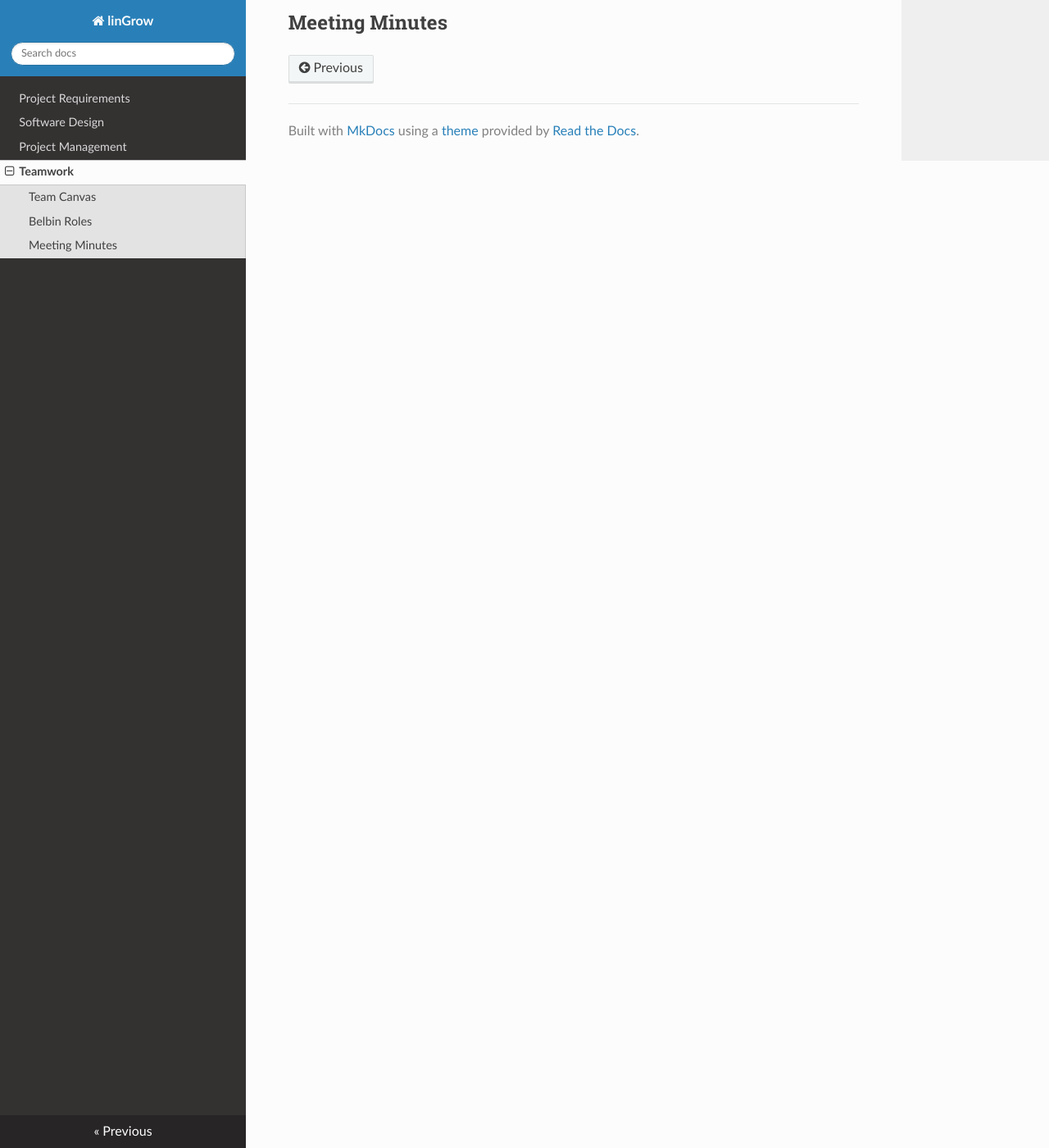
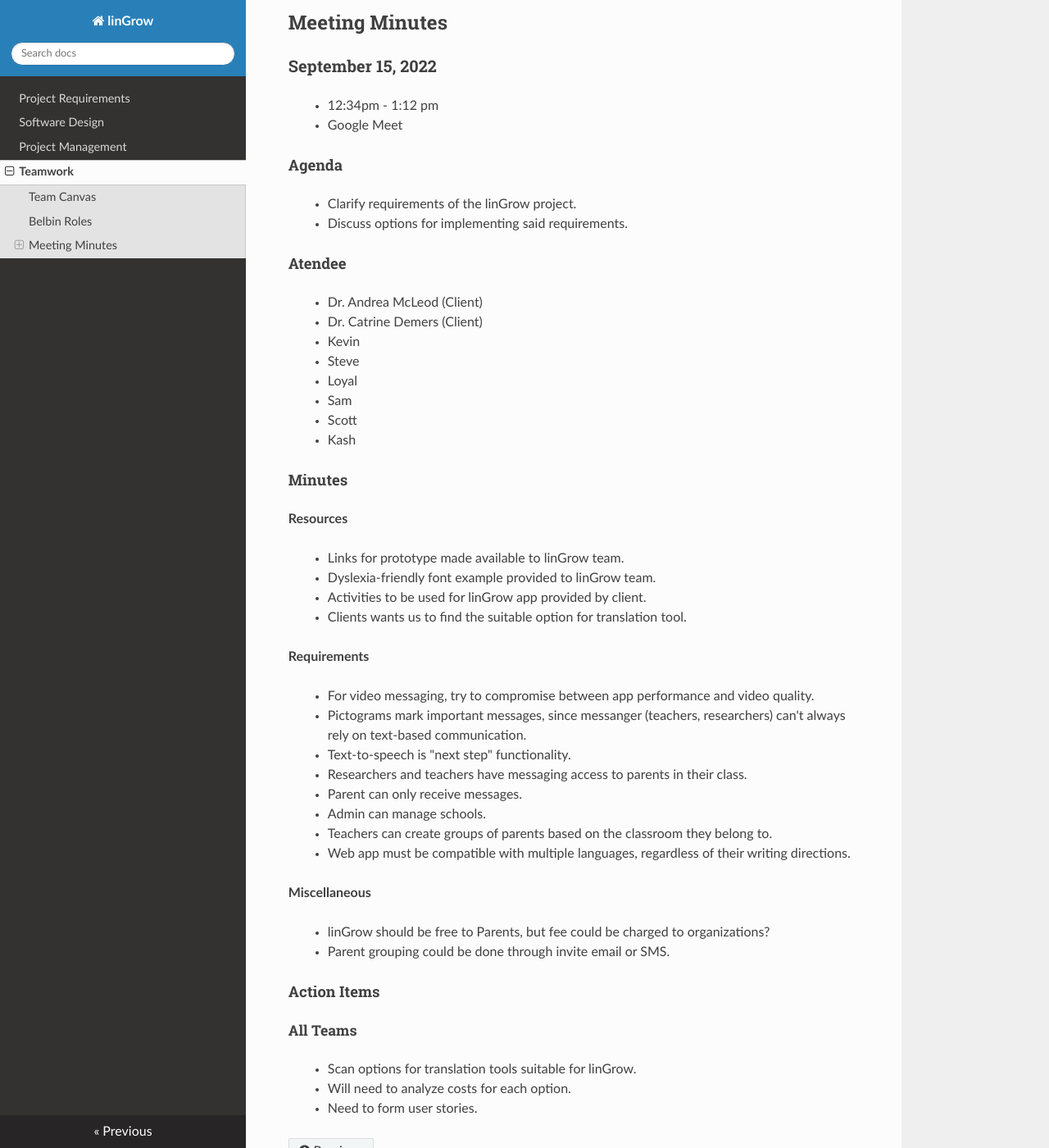
Before and after one commit to UAlbertaSu/linGrow, an MkDocs documentation site: the page built from docs/teamwork.md, in a window 1280 px wide and 1400 px high, scrolled down 2012 px. Shown: the whole window at 82% size. Built offline with MkDocs 1.6.1, drawn with Linux system fonts in a browser that asks for light colours; nearby versions of some CDN libraries.

Commit message:
w/ meeting minute

```diff
--- a/docs/teamwork.md
+++ b/docs/teamwork.md
@@ -25,3 +25,57 @@
 ---
 
 ## Meeting Minutes
+
+### September 15, 2022
+
+> * 12:34pm - 1:12 pm
+> * Google Meet
+
+#### Agenda
+
+> * Clarify requirements of the linGrow project.
+> * Discuss options for implementing said requirements.
+
+#### Atendee
+
+> * Dr. Andrea McLeod (Client)
+> * Dr. Catrine Demers (Client)
+> * Kevin
+> * Steve
+> * Loyal
+> * Sam
+> * Scott
+> * Kash
+
+#### Minutes
+
+**Resources**
+
+> * Links for prototype made available to linGrow team.
+> * Dyslexia-friendly font example provided to linGrow team.
+> * Activities to be used for linGrow app provided by client.
+> * Clients wants us to find the suitable option for translation tool.
+
+**Requirements**
+
+> * For video messaging, try to compromise between app performance and video quality.
+> * Pictograms mark important messages, since messanger (teachers, researchers) can't always rely on text-based communication.
+> * Text-to-speech is "next step" functionality.
+> * Researchers and teachers have messaging access to parents in their class.
+> * Parent can only receive messages.
+> * Admin can manage schools.
+> * Teachers can create groups of parents based on the classroom they belong to.
+> * Web app must be compatible with multiple languages, regardless of their writing directions.
+
+**Miscellaneous**
+
+> * linGrow should be free to Parents, but fee could be charged to organizations?
+> * Parent grouping could be done through invite email or SMS.
+
+#### Action Items
+
+##### All Teams
+
+> * Scan options for translation tools suitable for linGrow.
+> * Will need to analyze costs for each option.
+> * Need to form user stories.
```
Also changed, not shown: docs/index.md (+1 -1 lines), site/index.html, site/search/search_index.json, site/sitemap.xml, site/teamwork/index.html, 1 other file.
